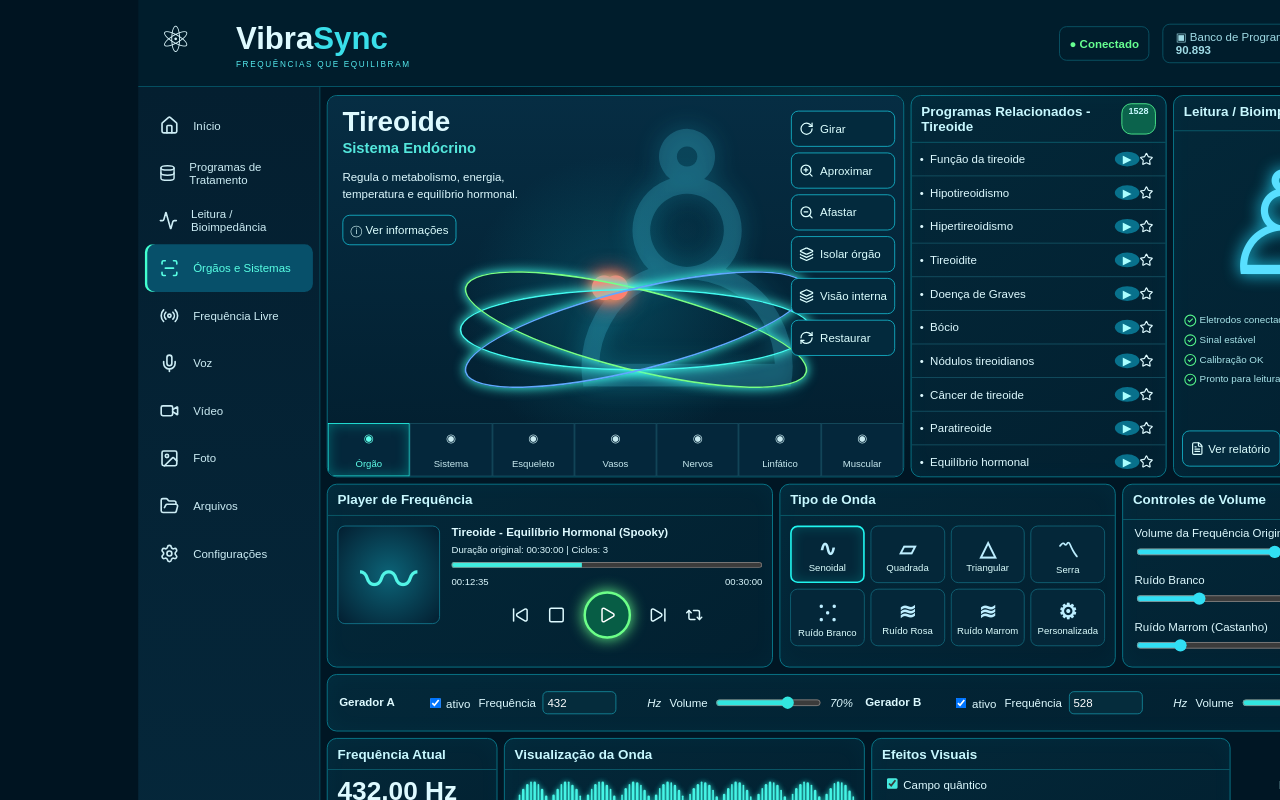
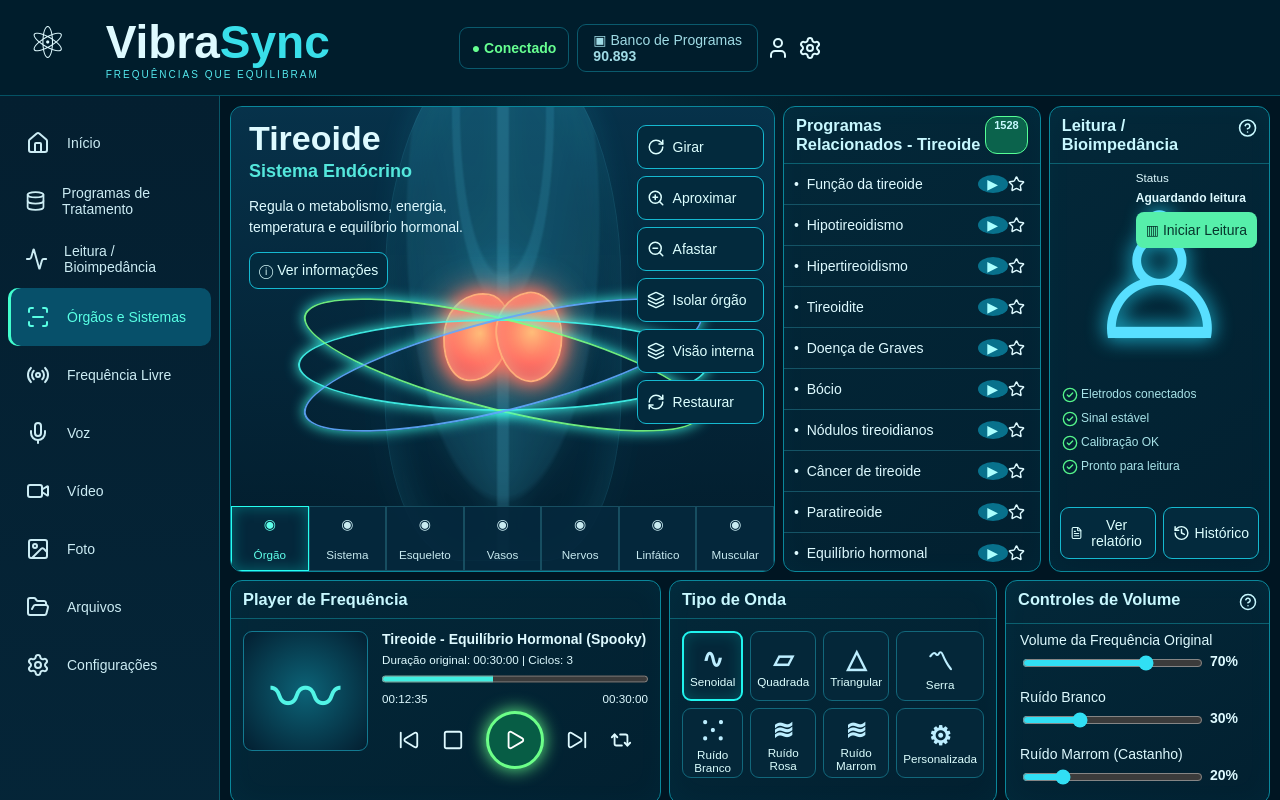
Before and after one commit to marcosfersant/vibrasync-next, a React (Vite) app: page / in a window 1280 px wide. Shown: the top 800 px of the page. Built offline with nearby package versions, Linux system fonts and the light colour scheme.

Commit message:
V0.7: alinhar somente a tela principal a referencia definitiva

```diff
--- a/src/style.css
+++ b/src/style.css
@@ -22,3 +22,36 @@
 @media (min-height:1024px){
   main{transform:scale(1)}
 }
+
+/* V0.7 — tela principal: composição fixa da referência oficial, sem alterar funções */
+html,body,#root{margin:0;width:100%;min-width:0;min-height:100%;background:#001522;overflow-x:hidden}
+main{width:100%;min-width:0;max-width:none;min-height:100vh;margin:0;transform:none!important;background:radial-gradient(circle at 48% 8%,#06495b66,transparent 28%),#001522}
+header{height:96px;width:100%;padding:0 28px;display:grid;grid-template-columns:360px 1fr 520px;align-items:center}
+.logo{width:auto}.logo>b{font-size:46px}.motto{position:static!important;text-align:center;margin:0;font-size:13px;letter-spacing:6px}.headright{justify-self:end;margin:0}
+.layout{width:100%;height:auto;display:grid;grid-template-columns:220px minmax(0,1fr)}
+.layout aside{width:220px;min-height:918px;padding:18px 8px}
+.dashboard{width:auto;min-width:0;padding:10px 10px 0}
+.topgrid{width:100%;height:466px;display:grid;grid-template-columns:minmax(560px,1.75fr) minmax(260px,.78fr) minmax(235px,.67fr);gap:8px}
+.midgrid{width:100%;height:224px;display:grid;grid-template-columns:1.35fr 1fr .83fr;gap:8px}
+.bottomgrid{width:100%;height:145px;display:grid;grid-template-columns:.7fr 1.5fr 1.15fr .62fr;gap:8px}
+.gensrow{height:70px}
+.anatomy{background:
+radial-gradient(ellipse at 50% 47%,rgba(24,194,230,.22),transparent 37%),
+radial-gradient(ellipse at 50% 62%,rgba(26,105,155,.24),transparent 54%),
+linear-gradient(180deg,#062b41 0%,#032235 100%)}
+.bodyart{background:
+radial-gradient(circle at 50% 49%,rgba(0,240,255,.16),transparent 27%),
+linear-gradient(180deg,rgba(7,52,77,.72),rgba(2,28,43,.9))}
+.silhouette{font-size:0;left:50%;top:0;width:360px;height:400px;transform:translateX(-50%);opacity:.92;filter:drop-shadow(0 0 16px #39dfff)}
+.silhouette:before{content:"";position:absolute;left:50%;top:-58px;transform:translateX(-50%);width:235px;height:510px;border-radius:46% 46% 32% 32%;background:
+radial-gradient(ellipse at 50% 12%,transparent 0 42px,#54dfff22 44px 50px,transparent 52px),
+linear-gradient(90deg,transparent 47%,#65dfff2c 48% 52%,transparent 53%),
+radial-gradient(ellipse at 50% 34%,#5adfff18 0 95px,transparent 98px);
+border:1px solid #56dfff25;box-shadow:inset 0 0 40px #45dfff22}
+.thyroid{left:50%;top:185px;transform:translateX(-50%);font-size:0;width:126px;height:86px;filter:drop-shadow(0 0 15px #ff745b)}
+.thyroid:before,.thyroid:after{content:"";position:absolute;top:0;width:63px;height:86px;background:radial-gradient(circle at 55% 45%,#ffbd79,#ff6f63 52%,#e9575c 74%);border:2px solid #ffad7a;border-radius:58% 42% 55% 45%/46% 44% 56% 54%;box-shadow:inset 0 0 18px #ffd09699,0 0 16px #ff705f}
+.thyroid:before{left:3px;transform:rotate(9deg)}.thyroid:after{right:3px;transform:rotate(-9deg)}
+.bodyart i{width:410px;height:92px;left:50%;top:212px;transform:translateX(-50%);opacity:.9}
+.bodyart i:nth-of-type(2){transform:translateX(-50%) rotate(14deg)}
+.bodyart i:nth-of-type(3){transform:translateX(-50%) rotate(-14deg)}
+@media(max-width:1450px){header{grid-template-columns:330px 1fr 430px}.headright{gap:8px}.topgrid{grid-template-columns:minmax(520px,1.65fr) minmax(250px,.78fr) minmax(220px,.67fr)}}
```
